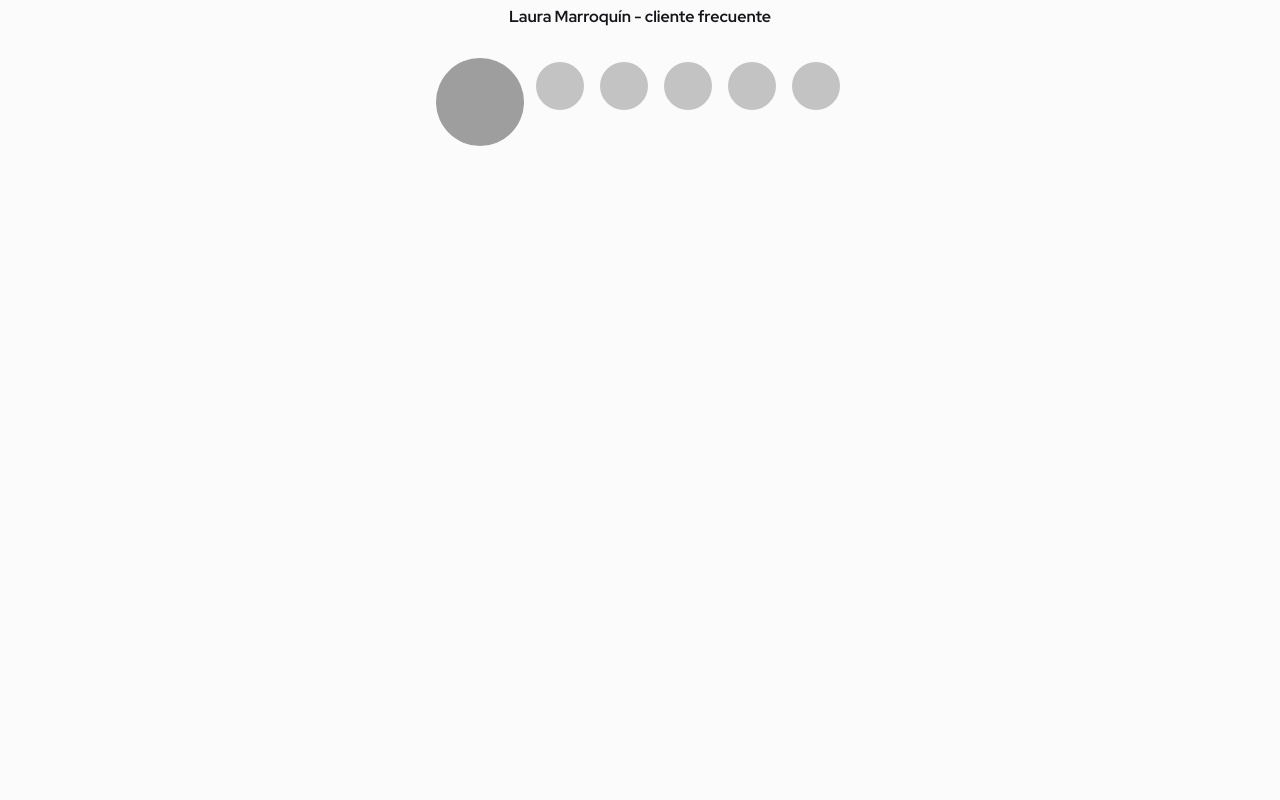
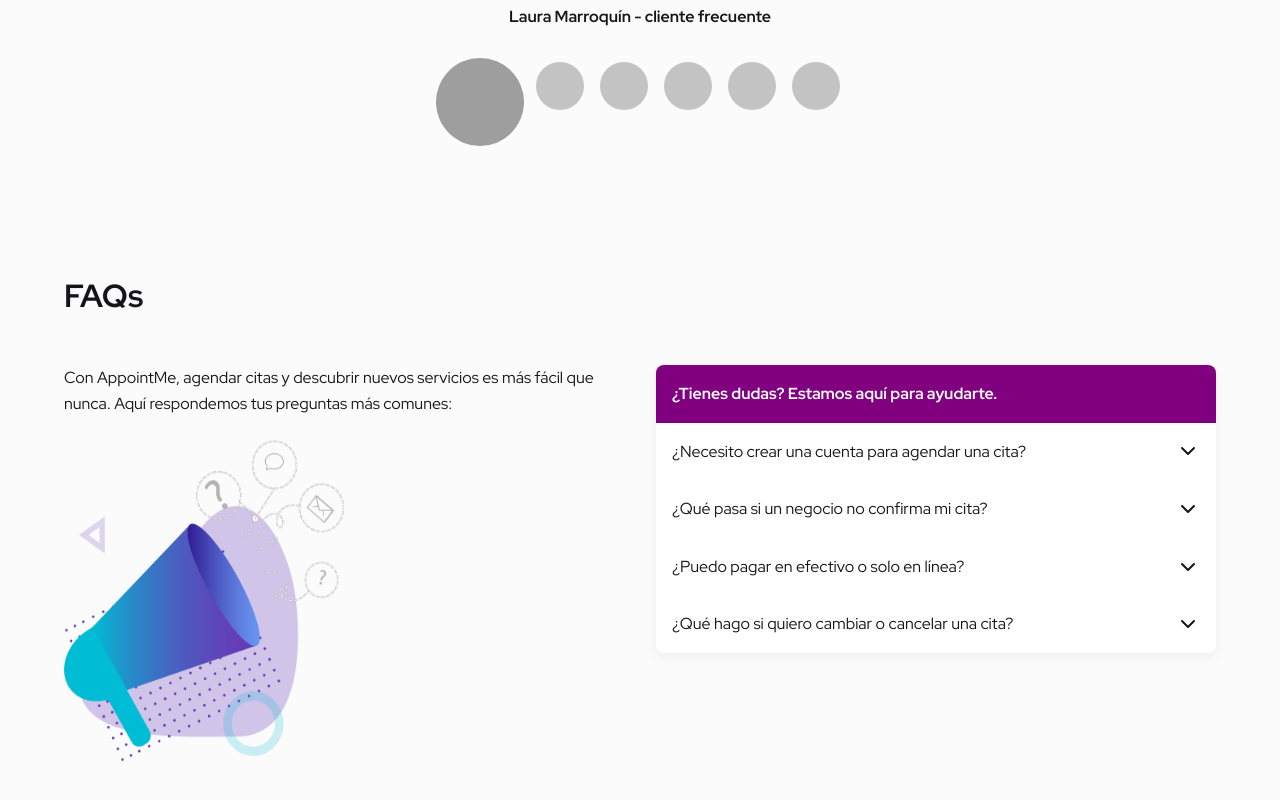
Before and after one commit to AppointMe/prototype-marketing, a Vue app in the folder frontend/: page /clients in a window 1280 px wide. Shown: the part 2944-3744 px from the top of the page. Before the commit the page ends 3150 px from the top, so only its background shows below. Built offline with nearby package versions, Linux system fonts and the light colour scheme; no server answers; grey boxes are pictures that could not be loaded; what pocketbase would draw is missing.

Commit message:
Add FAQs section to clients landing page
Introduces a new FAQs section with FaqItem and Faqs components, including an illustration asset. Updates ClientsLanding.vue to display the FAQs section and removes unused imports from Features.vue for code cleanup.

```diff
--- /dev/null
+++ b/frontend/src/components/common/FaqItem.vue
@@ -0,0 +1,69 @@
+<template>
+  <div class="faq-item">
+    <button class="faq-item__button" @click="toggle" :aria-expanded="open">
+      <span class="faq-item__question">{{ question }}</span>
+      <svg
+        class="faq-item__icon"
+        :class="{ 'faq-item__icon--open': open }"
+        xmlns="http://www.w3.org/2000/svg"
+        width="24" height="24" viewBox="0 0 24 24"
+        fill="none" stroke="currentColor" stroke-width="2"
+        stroke-linecap="round" stroke-linejoin="round"
+      >
+        <polyline points="6 9 12 15 18 9"/>
+      </svg>
+    </button>
+    <div v-if="open" class="faq-item__content">
+      <p>{{ answer }}</p>
+    </div>
+  </div>
+</template>
+
+<script setup>
+import { ref } from 'vue'
+
+const props = defineProps({
+  question: { type: String, required: true },
+  answer:   { type: String, required: true }
+})
+
+const open = ref(false)
+function toggle() {
+  open.value = !open.value
+}
+</script>
+
+<style scoped>
+.faq-item + .faq-item {
+  border-top: 1px solid var(--gray-light);
+}
+
+.faq-item__button {
+  width: 100%;
+  background: none;
+  border: none;
+  padding: 1rem;
+  display: flex;
+  justify-content: space-between;
+  align-items: center;
+  cursor: pointer;
+}
+
+.faq-item__question {
+  font-size: 1rem;
+  color: var(--text-dark);
+}
+
+.faq-item__icon {
+  transition: transform 0.3s ease;
+}
+.faq-item__icon--open {
+  transform: rotate(180deg);
+}
+
+.faq-item__content {
+  padding: 0 1rem 1rem;
+  font-size: 0.95rem;
+  color: var(--text-gray);
+}
+</style>
--- /dev/null
+++ b/frontend/src/components/sections/clients/Faqs.vue
@@ -0,0 +1,139 @@
+<script setup>
+import FaqItem from '@/components/common/FaqItem.vue'
+import faqIllustration from '@/assets/trompeta.png'
+import { ref } from 'vue'
+
+const faqs = ref([
+  {
+    question: '¿Necesito crear una cuenta para agendar una cita?',
+    answer:   'Lorem ipsum dolor sit amet, consectetur adipiscing elit. Sed do eiusmod tempor incididunt ut labore et dolore magna aliqua.'
+  },
+  {
+    question: '¿Qué pasa si un negocio no confirma mi cita?',
+    answer:   'Lorem ipsum dolor sit amet, consectetur adipiscing elit. Sed do eiusmod tempor incididunt ut labore et dolore magna aliqua.'
+  },
+  {
+    question: '¿Puedo pagar en efectivo o solo en línea?',
+    answer:   'Lorem ipsum dolor sit amet, consectetur adipiscing elit. Sed do eiusmod tempor incididunt ut labore et dolore magna aliqua.'
+  },
+  {
+    question: '¿Qué hago si quiero cambiar o cancelar una cita?',
+    answer:   'Lorem ipsum dolor sit amet, consectetur adipiscing elit. Sed do eiusmod tempor incididunt ut labore et dolore magna aliqua.'
+  }
+])
+</script>
+
+<template>
+  <section class="clients-faqs">
+    <!-- Sección de encabezado con título y subrayado -->
+    <div class="clients-faqs__header">
+      <h2 class="clients-faqs__title">FAQs</h2>
+      <div class="clients-faqs__underline"></div>
+    </div>
+
+    <!-- Contenedor principal: dos columnas horizontales -->
+    <div class="clients-faqs__inner">
+      <!-- Columna de información e imagen -->
+      <div class="clients-faqs__info">
+        <p class="clients-faqs__desc">
+          Con AppointMe, agendar citas y descubrir nuevos servicios es más fácil que nunca. Aquí respondemos tus preguntas más comunes:
+        </p>
+        <img
+          class="clients-faqs__image"
+          :src="faqIllustration"
+          alt="Ilustración FAQs"
+        />
+      </div>
+
+      <!-- Columna del componente de FAQs -->
+      <div class="clients-faqs__card">
+        <div class="faq-card">
+          <div class="faq-card__header">
+            <span>¿Tienes dudas? Estamos aquí para ayudarte.</span>
+          </div>
+          <div class="faq-card__list">
+            <FaqItem
+              v-for="(f, i) in faqs"
+              :key="i"
+              :question="f.question"
+              :answer="f.answer"
+            />
+          </div>
+        </div>
+      </div>
+    </div>
+  </section>
+</template>
+
+<style scoped>
+.clients-faqs {
+  padding: 4rem;
+}
+
+/* Encabezado con título y barra */
+.clients-faqs__header {
+  text-align: left;
+  max-width: 1200px;
+  margin: 0 auto 2rem;
+}
+.clients-faqs__title {
+  font-size: 2rem;
+  font-weight: 600;
+  margin: 0;
+}
+.clients-faqs__underline {
+  width: 4rem;
+  height: 0.25rem;
+  background: var(--purple);
+  border-radius: 2px;
+  margin-top: 0.5rem;
+}
+
+/* Contenedor de dos columnas */
+.clients-faqs__inner {
+  display: flex;
+  gap: 2rem;
+  max-width: 1200px;
+  margin: 0 auto;
+  flex-wrap: wrap;
+}
+
+/* Columna de info */
+.clients-faqs__info {
+  flex: 1 1 45%;
+  min-width: 300px;
+  display: flex;
+  flex-direction: column;
+  gap: 1.5rem;
+}
+.clients-faqs__desc {
+  font-size: 1rem;
+  line-height: 1.6;
+  color: var(--text-gray);
+}
+.clients-faqs__image {
+  max-width: 50%;
+  height: auto;
+  border-radius: 1rem;
+}
+
+/* Columna de tarjeta */
+.clients-faqs__card {
+  flex: 1 1 45%;
+  min-width: 300px;
+}
+.faq-card {
+  overflow: hidden;
+  border-radius: 0.5rem;
+  box-shadow: 0 4px 12px rgba(0,0,0,0.05);
+}
+.faq-card__header {
+  background-color: purple;
+  padding: 1rem;
+  color: #fff;
+  font-weight: 600;
+}
+.faq-card__list {
+  background: #fff;
+}
+</style>
--- a/frontend/src/components/sections/clients/Features.vue
+++ b/frontend/src/components/sections/clients/Features.vue
@@ -1,7 +1,5 @@
 <script setup>
 import FeatureComponent from '@/components/common/FeatureComponent.vue'
-import AvatarCircle from '@/components/common/AvatarCircle.vue'
-import TestimonialCard from '@/components/common/TestimonialCard.vue'
 import imagePlaceholder from '@/assets/phone.png'
 import { ref } from 'vue'
 
--- a/frontend/src/pages/ClientsLanding.vue
+++ b/frontend/src/pages/ClientsLanding.vue
@@ -3,6 +3,7 @@
   import Hero from '@components/sections/clients/Hero.vue'
   import Features from '@components/sections/clients/Features.vue'
   import Testimonials from '@components/sections/clients/Testimonials.vue'
+  import Faqs from '@components/sections/clients/Faqs.vue'
 </script>
 
 <template>
@@ -11,6 +12,7 @@
     <Hero />
     <Features />
     <Testimonials />
+    <Faqs />
 
   </div>
 </template>
```
Also changed, not shown: frontend/src/assets/trompeta.png (added).
